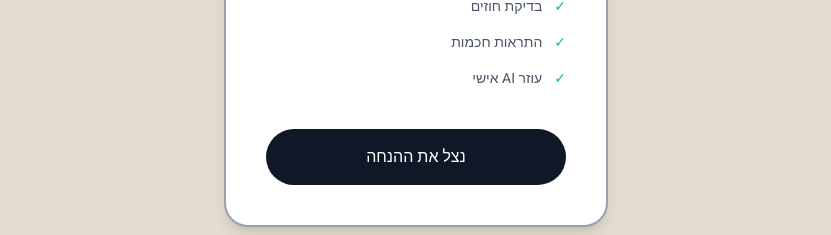
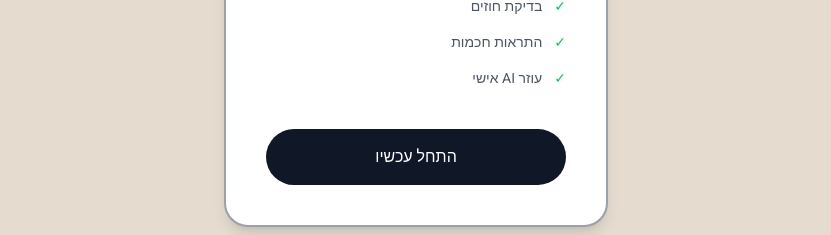
Before and after one commit to guyceza/shiputz-ai, a Next.js app: page / in a window 1280 px wide. Shown: the part 5856-6091 px from the top of the page, without its empty margins (224-1055 px from the left). Built offline with nearby package versions, Linux system fonts and the light colour scheme.

Commit message:
Change button text to התחל עכשיו

```diff
--- a/src/app/page.tsx
+++ b/src/app/page.tsx
@@ -667,7 +667,7 @@ export default function Home() {
               href="/signup"
               className="block bg-gray-900 text-white py-4 rounded-full text-base hover:bg-gray-800 transition-colors"
             >
-              נצל את ההנחה
+              התחל עכשיו
             </Link>
           </div>
         </div>
```
